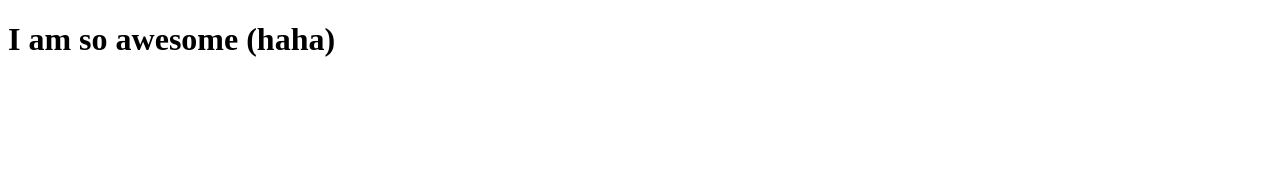
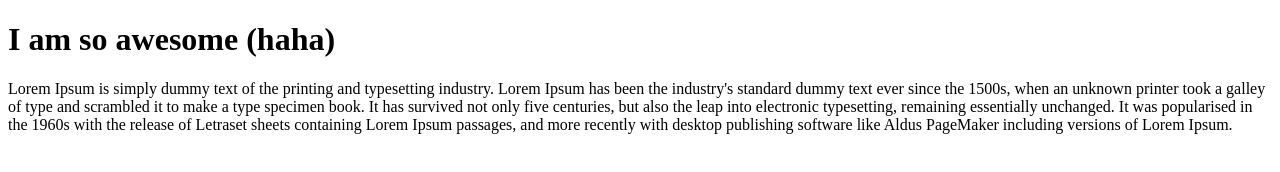
Before and after one commit to kairos11/gitProject, a plain HTML site: page index.html in a window 1280 px wide. Drawn offline with Linux system fonts and the light colour scheme.

Commit message:
Add paragraph

```diff
--- a/index.html
+++ b/index.html
@@ -3,6 +3,15 @@
     <body>
 
         <h1>I am so awesome (haha)</h1>
+        <p>
+            Lorem Ipsum is simply dummy text of the printing and typesetting industry.
+            Lorem Ipsum has been the industry's standard dummy text ever since the 1500s,
+            when an unknown printer took a galley of type and scrambled it to make a type
+            specimen book. It has survived not only five centuries, but also the leap into
+            electronic typesetting, remaining essentially unchanged. It was popularised in the 1960s
+            with the release of Letraset sheets containing Lorem Ipsum passages, and more recently with
+            desktop publishing software like Aldus PageMaker including versions of Lorem Ipsum.
+        </p>
 
     </body>
 </html>
```
